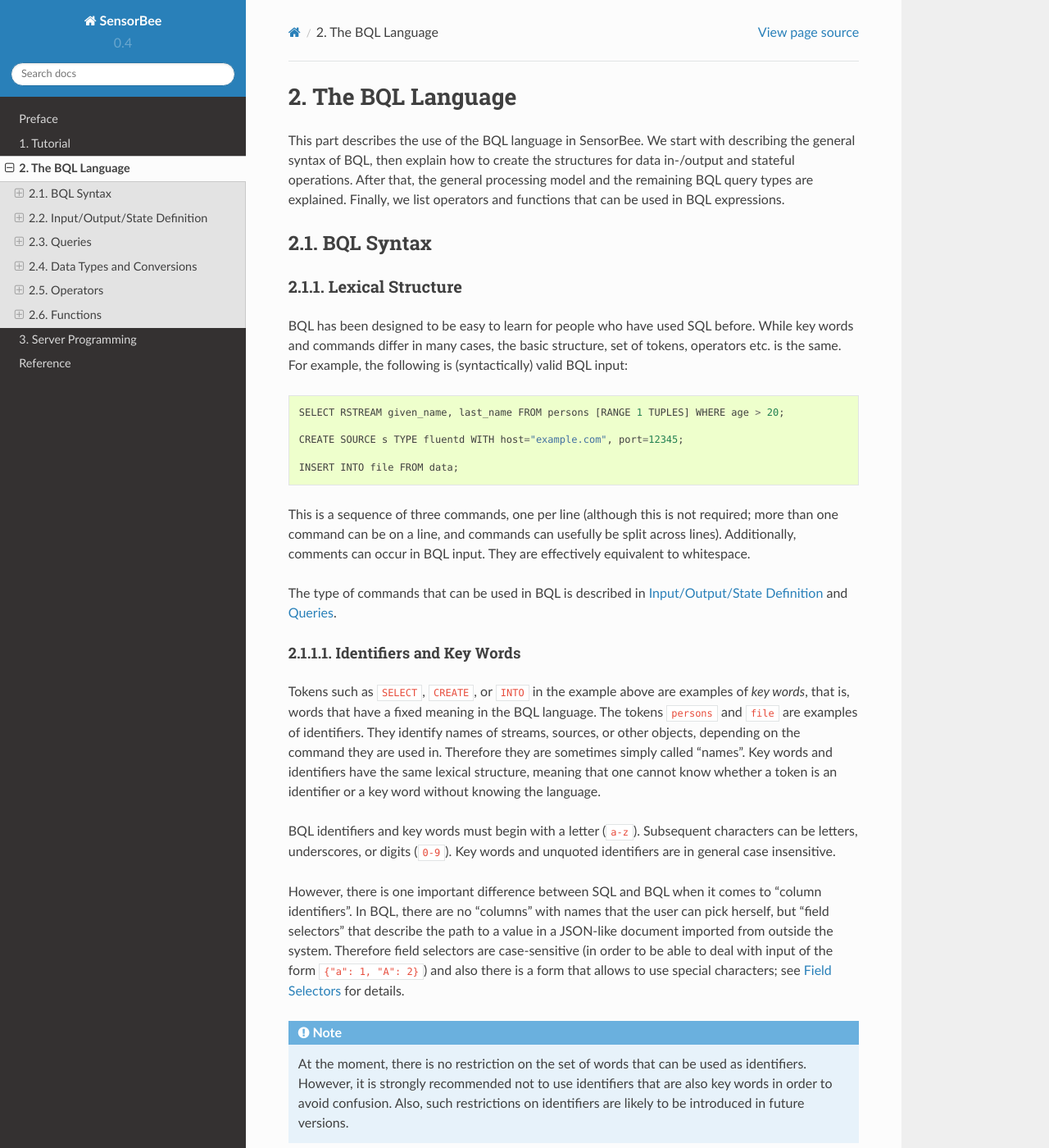
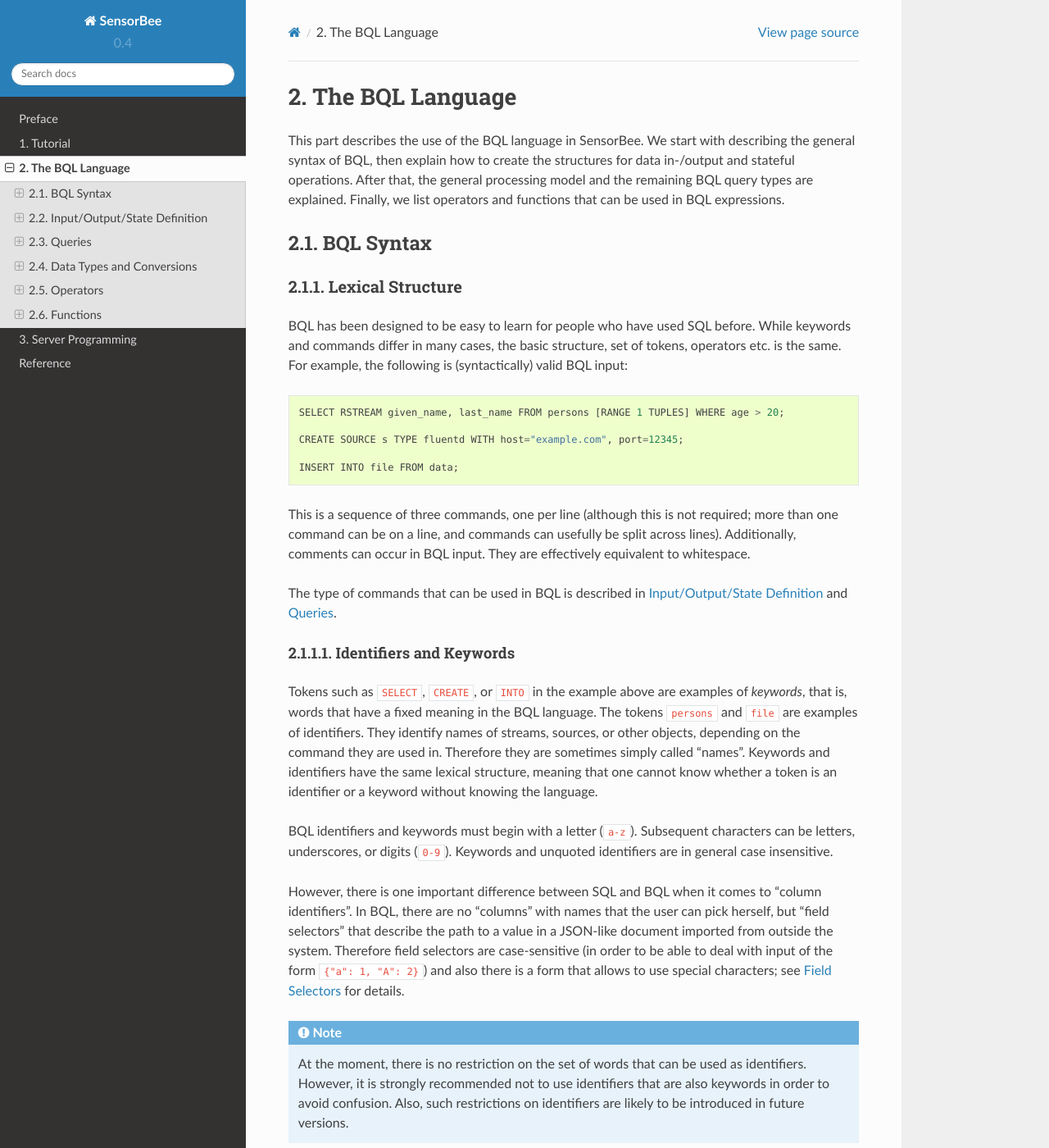
Before and after one commit to sensorbee/docs, a Sphinx documentation site: the page built from source/bql.rst, in a window 1280 px wide and 1400 px high. Shown: the whole window at 82% size. Built offline with Sphinx 7.4.7 and the Read the Docs theme 2.0.0, drawn with Linux system fonts in a browser that asks for light colours.

Commit message:
unify spelling of "keyword"

```diff
--- a/source/bql/syntax.rst
+++ b/source/bql/syntax.rst
@@ -6,7 +6,7 @@
 =================
 
 BQL has been designed to be easy to learn for people who have used SQL before.
-While key words and commands differ in many cases, the basic structure, set of tokens, operators etc. is the same.
+While keywords and commands differ in many cases, the basic structure, set of tokens, operators etc. is the same.
 For example, the following is (syntactically) valid BQL input::
 
     SELECT RSTREAM given_name, last_name FROM persons [RANGE 1 TUPLES] WHERE age > 20;
@@ -22,18 +22,18 @@
 The type of commands that can be used in BQL is described in `Input/Output/State Definition`_ and `Queries`_.
 
 
-Identifiers and Key Words
--------------------------
+Identifiers and Keywords
+------------------------
 
-Tokens such as ``SELECT``, ``CREATE``, or ``INTO`` in the example above are examples of *key words*, that is, words that have a fixed meaning in the BQL language.
+Tokens such as ``SELECT``, ``CREATE``, or ``INTO`` in the example above are examples of *keywords*, that is, words that have a fixed meaning in the BQL language.
 The tokens ``persons`` and ``file`` are examples of identifiers.
 They identify names of streams, sources, or other objects, depending on the command they are used in.
 Therefore they are sometimes simply called "names".
-Key words and identifiers have the same lexical structure, meaning that one cannot know whether a token is an identifier or a key word without knowing the language.
+Keywords and identifiers have the same lexical structure, meaning that one cannot know whether a token is an identifier or a keyword without knowing the language.
 
-BQL identifiers and key words must begin with a letter (``a-z``).
+BQL identifiers and keywords must begin with a letter (``a-z``).
 Subsequent characters can be letters, underscores, or digits (``0-9``).
-Key words and unquoted identifiers are in general case insensitive.
+Keywords and unquoted identifiers are in general case insensitive.
 
 However, there is one important difference between SQL and BQL when it comes to "column identifiers".
 In BQL, there are no "columns" with names that the user can pick herself, but "field selectors" that describe the path to a value in a JSON-like document imported from outside the system.
@@ -42,7 +42,7 @@
 .. note::
 
    At the moment, there is no restriction on the set of words that can be used as identifiers.
-   However, it is strongly recommended not to use identifiers that are also key words in order to avoid confusion.
+   However, it is strongly recommended not to use identifiers that are also keywords in order to avoid confusion.
    Also, such restrictions on identifiers are likely to be introduced in future versions.
 
 
```
